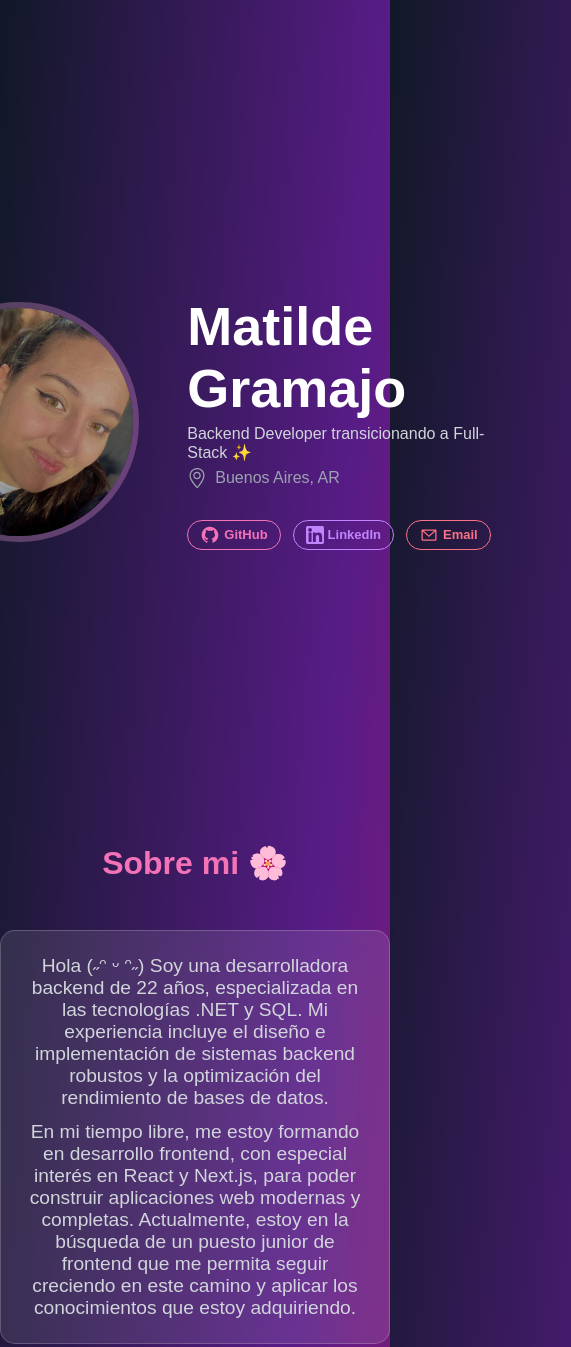
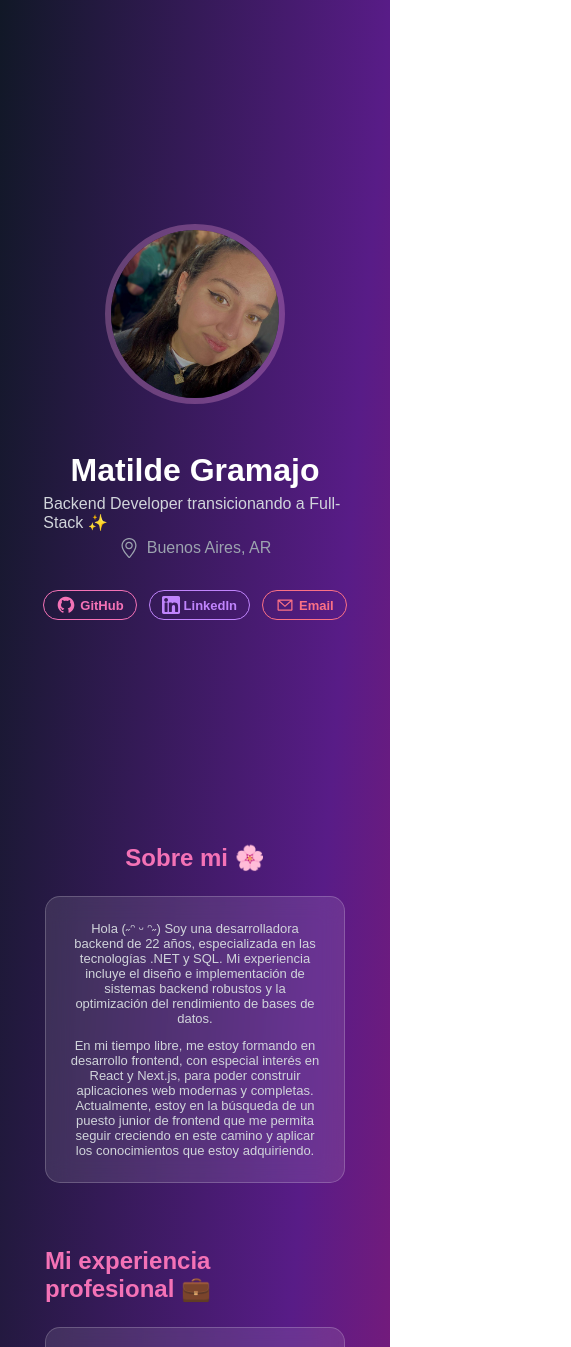
Before and after one commit to matugramajo/portfolio, a plain HTML site: page index.html in a window 390 px wide. Shown: the top 1347 px of the page, 571 px wide, since content can reach past the window. Drawn offline with Linux system fonts and the light colour scheme.

Commit message:
hero y about responsive

```diff
--- a/style.css
+++ b/style.css
@@ -283,3 +283,53 @@ a.contacto-btn {
     padding-bottom: 8px;
     border-bottom: 1px solid rgba(255, 255, 255, 0.2);
 }
+
+@media (max-width: 600px) {
+    .sectionsContainer {
+        max-width: 300px;
+        gap: 64px;
+    }
+
+    .hero {
+        flex-flow: column nowrap;
+        max-width: 300px;
+        margin: 0 auto;
+    }
+
+    .avatar img {
+        width: 180px;
+    }
+
+    h1.nombre {
+        font-size: 32px;
+    }
+
+    .info {
+        align-items: center;
+    }
+
+    .titulo {
+        font-size: x-large;
+    }
+
+    .about p{
+        font-size: small;
+    }
+
+    .cardverticales {
+        gap: 24px;
+    }
+
+    .proyecto {
+        flex-flow: column nowrap;
+        gap: 32px;
+    }
+
+    .proyecto img {
+        width: 264px;
+    }
+
+    .proyecto.reverse {
+        flex-flow: column nowrap;
+    }
+}
```
